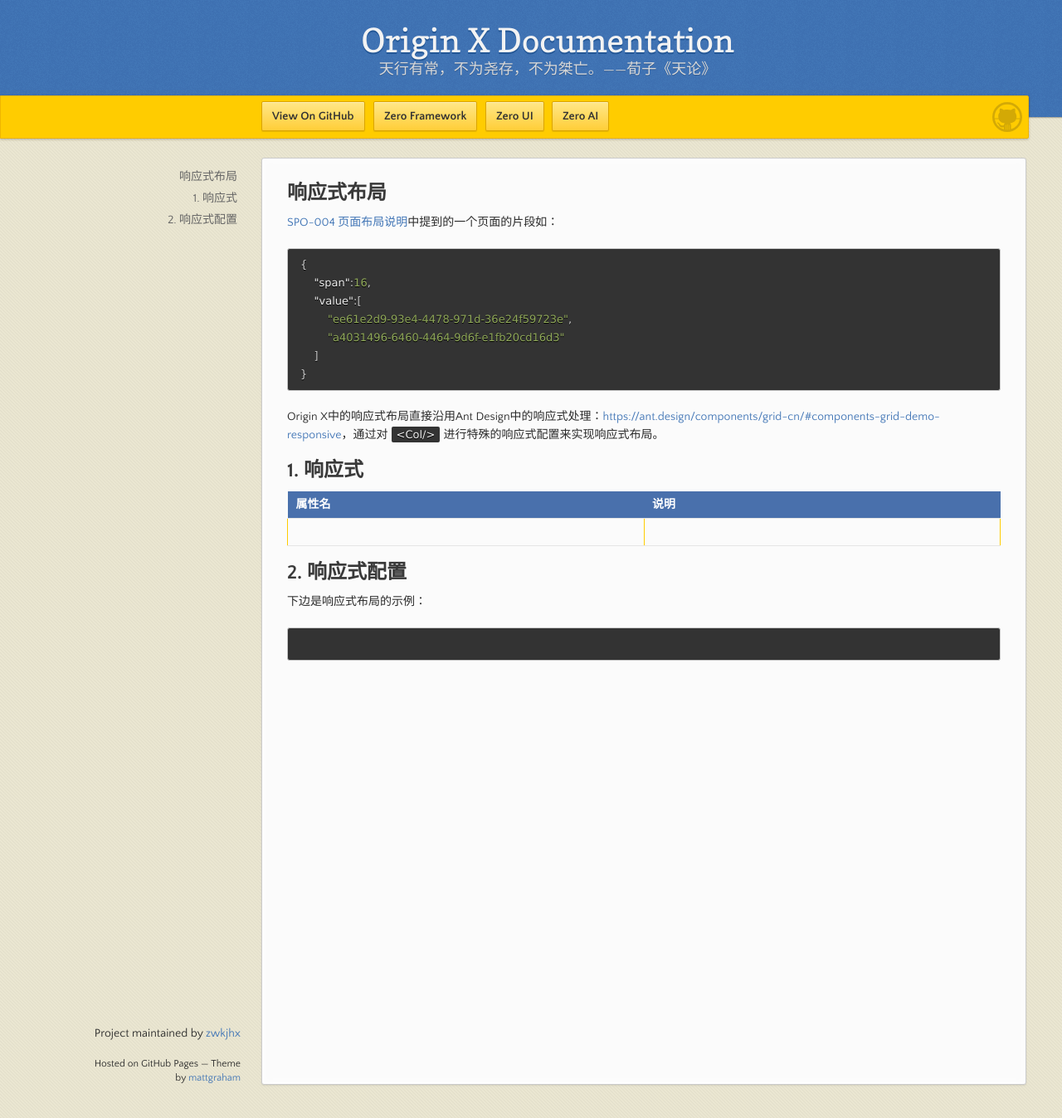
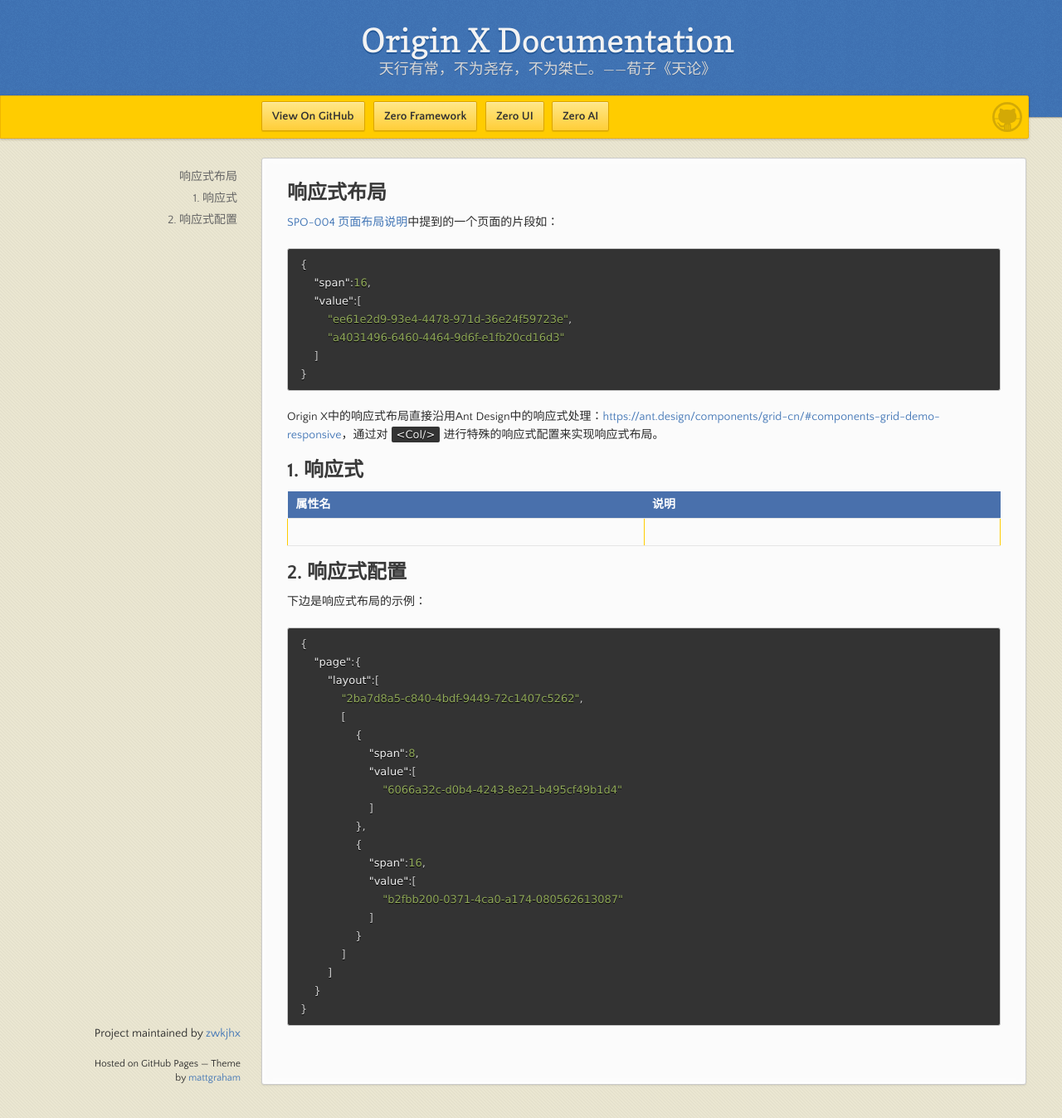
Before and after one commit to zwkjhx/ox-doc, a Jekyll site: the page built from specification/3-origin-xgui-fan/spo-005-xiang-ying-shi-bu-ju.md, in a window 1280 px wide and 1347 px high. Shown: the whole window at 83% size. Built offline with Jekyll 4.4.1, drawn with Linux system fonts in a browser that asks for light colours; our own code applies the rules of GitHub Pages for plain Markdown files.

Commit message:
Updates specification/3-origin-xgui-fan/spo-005-xiang-ying-shi-bu-ju.md
Auto commit by GitBook Editor

````diff
--- a/specification/3-origin-xgui-fan/spo-005-xiang-ying-shi-bu-ju.md
+++ b/specification/3-origin-xgui-fan/spo-005-xiang-ying-shi-bu-ju.md
@@ -25,5 +25,25 @@
 下边是响应式布局的示例：
 
 ```json
-
+{
+    "page":{
+        "layout":[
+            "2ba7d8a5-c840-4bdf-9449-72c1407c5262",
+            [
+                {
+                    "span":8,
+                    "value":[
+                        "6066a32c-d0b4-4243-8e21-b495cf49b1d4"
+                    ]
+                },
+                {
+                    "span":16,
+                    "value":[
+                        "b2fbb200-0371-4ca0-a174-080562613087"
+                    ]
+                }
+            ]
+        ]
+    }
+}
 ```
````
